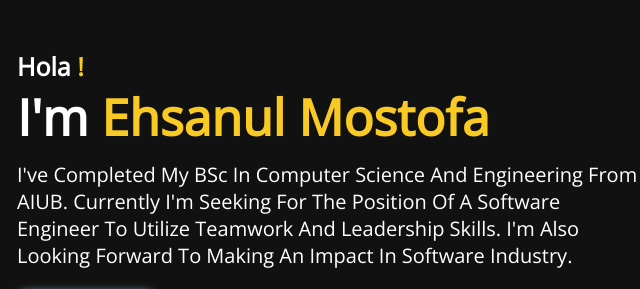
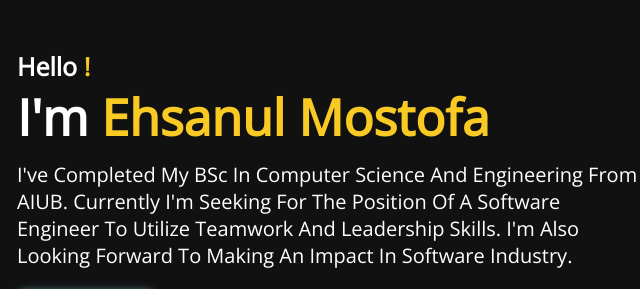
Before and after one commit to Ehsanul-mostofa/portfolio, a plain HTML site: page index.html in a window 1280 px wide. Shown: the part 213-502 px from the top of the page, 483-1123 px from the left. Drawn offline with nearby package versions, Linux system fonts and the light colour scheme.

Commit message:
test commit

```diff
--- a/index.html
+++ b/index.html
@@ -64,7 +64,7 @@
 
     <!-- home start -->
     <section class="home" id="home">
-      <h3>Hola <span>!</span></h3>
+      <h3>Hello <span>!</span></h3>
       <h1>I'm <span>ehsanul mostofa</span></h1>
       <p>
         I've completed my BSc in Computer Science and Engineering from AIUB.
```
